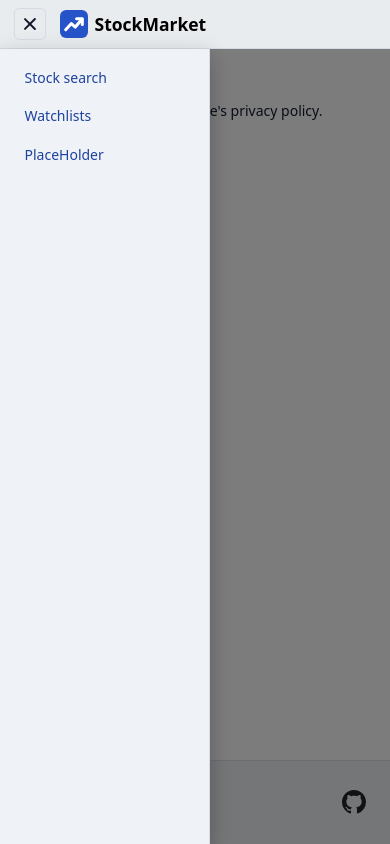
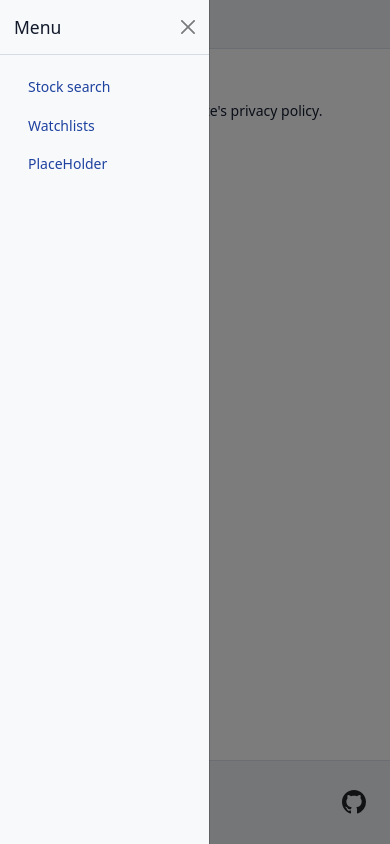
Before and after one commit to SleepyAlan/StockMarket, an ASP.NET Core app: page /Home/Privacy in a window 390 px wide, after a click that opens the changed part. Run offline with ASP.NET Core 8, Linux system fonts and the light colour scheme; the project's own start-up code is not run, and a stand-in starts its controllers and pages; some libraries are stand-ins or nearby versions.

Commit message:
Sidebar visual updated. Utilizing bootstrap offcanvas for mobile view.

```diff
--- a/StockMarket.Web/Views/Shared/_Layout.cshtml
+++ b/StockMarket.Web/Views/Shared/_Layout.cshtml
@@ -32,6 +32,7 @@
 <body class="d-flex flex-column min-vh-100">
   <a class="visually-hidden-focusable" href="#main">Skip to content</a>
 
+  @* Header *@
   <header class="app-header navbar bg-body-secondary border-bottom sticky-top px-3">
     <div class="d-flex align-items-center gap-3">
       <button type="button" id="sidebar-toggle" class="nav-toggle"
@@ -46,7 +47,14 @@
   </header>
 
   <div class="app-body">
-    <nav id="app-sidebar" class="app-sidebar" aria-label="Main">
+    @* Sidebar *@
+    <div class="offcanvas-lg offcanvas-start app-sidebar" tabindex="-1" id="app-sidebar" aria-labelledby="app-sidebar-label">
+      <div class="offcanvas-header border-bottom">
+        <h5 class="offcanvas-title" id="app-sidebar-label">Menu</h5>
+        <button type="button" class="btn-close d-lg-none" data-bs-dismiss="offcanvas" data-bs-target="#app-sidebar" aria-label="Close"></button>
+      </div>
+      <div class="offcanvas-body">
+        <nav aria-label="Main">
           <ul class="nav nav-pills flex-column gap-1">
             <li class="nav-item">
               <a class="nav-link @(IsActive("Stocks") ? "active" : "")"
@@ -59,19 +67,23 @@
                  asp-controller="Watchlists" asp-action="Index">Watchlists</a>
             </li>
             <li class="nav-item">
-          <a class="nav-link @(IsActive("Statements") ? "active" : "")"
-             aria-current="@(IsActive("Statements") ? "page" : null)"
-             asp-controller="Statements" asp-action="Index">PlaceHolder</a>
+              <a class="nav-link @(IsActive("placeholder") ? "active" : "")"
+                 aria-current="@(IsActive("placeholder") ? "page" : null)"
+                 asp-controller="placeholder" asp-action="placeholder">PlaceHolder</a>
             </li>
           </ul>
         </nav>
-
-    <div class="app-backdrop" data-sidebar-close></div>
+      </div>
+    </div>
 
     <div class="app-main">
+
+      @* Main content *@
       <main id="main" tabindex="-1" class="container-fluid py-3">
         @RenderBody()
       </main>
+
+      @* Footer *@
       <footer class="app-footer border-top bg-body-secondary text-body-secondary small px-3 py-3">
         <div class="container">
           <div class="row align-items-center">
@@ -88,6 +100,7 @@
           </div>
         </div>
       </footer>
+
     </div>
   </div>
 
--- a/StockMarket.Web/wwwroot/css/site.css
+++ b/StockMarket.Web/wwwroot/css/site.css
@@ -83,7 +83,7 @@ html {
 }
 
 /* === App Layout === */
-/* Layout: header, collapsible sidebar, sticky footer */
+/* Layout: header, sidebar (offcanvas below lg, collapsible rail from lg up), sticky footer */
 :root {
     --app-header-h: 3.5rem;
     --app-sidebar-w: 15rem;
@@ -105,80 +105,47 @@ main:focus {
     min-width: 0;
 }
 
-.app-sidebar {
-    flex: 0 0 var(--app-sidebar-w);
-    width: var(--app-sidebar-w);
-    align-self: flex-start;
-    position: sticky;
-    top: var(--app-header-h);
-    height: calc(100vh - var(--app-header-h));
-    height: calc(100dvh - var(--app-header-h));
-    overflow-y: auto;
-    padding: .75rem;
-    background-color: var(--bs-body-bg);
-    border-inline-end: 1px solid var(--bs-border-color);
-}
-
 .app-main {
     flex: 1 1 0;
-    min-width: 0; /* wide tables scroll inside their container instead of stretching the page */
+    min-width: 0;
     display: flex;
     flex-direction: column;
 }
 
     .app-main > main {
-        flex: 1 0 auto; /* pushes the footer to the bottom on short pages */
+        flex: 1 0 auto;
     }
 
-.app-backdrop {
-    display: none;
+/* Below lg, Bootstrap's offcanvas does the work (drawer, backdrop, focus trap, Escape, scroll lock).
+   Only its width is set here, to match the desktop rail. */
+.app-sidebar {
+    --bs-offcanvas-width: min(var(--app-sidebar-w), 85vw);
 }
 
-/* Desktop: sidebar sits in the layout and slides away, giving its space back to the content */
+/* From lg up, Bootstrap renders .offcanvas-lg as plain inline content; this makes it a sticky rail */
 @media (min-width: 992px) {
     .app-sidebar {
+        flex: 0 0 var(--app-sidebar-w);
+        width: var(--app-sidebar-w);
+        align-self: flex-start;
+        position: sticky;
+        top: var(--app-header-h);
+        height: calc(100vh - var(--app-header-h));
+        height: calc(100dvh - var(--app-header-h));
+        overflow-y: auto;
+        border-inline-end: 1px solid var(--bs-border-color);
         transition: margin-inline-start var(--app-sidebar-speed) ease, visibility 0s;
     }
+
+        .app-sidebar .offcanvas-body > nav {
+            flex: 1 1 auto;
+            padding: .75rem;
+        }
 
     html[data-sidebar="closed"] .app-sidebar {
         margin-inline-start: calc(-1 * var(--app-sidebar-w));
         visibility: hidden; /* removes hidden links from the tab order */
         transition: margin-inline-start var(--app-sidebar-speed) ease, visibility 0s var(--app-sidebar-speed);
-    }
-}
-
-/* Mobile: sidebar is an overlay with a backdrop; closed unless explicitly open */
-@media (max-width: 991.98px) {
-    .app-sidebar {
-        position: fixed;
-        top: var(--app-header-h);
-        left: 0;
-        width: min(var(--app-sidebar-w), 85vw);
-        height: calc(100vh - var(--app-header-h));
-        height: calc(100dvh - var(--app-header-h));
-        z-index: 1040;
-        background-color: var(--bs-secondary-bg);
-        overscroll-behavior: contain; /* scrolling the menu doesn't scroll the page behind it */
-        box-shadow: 0 .5rem 1.5rem rgb(0 0 0 / .25);
-        transition: transform var(--app-sidebar-speed) ease, visibility 0s;
-    }
-
-    html:not([data-sidebar="open"]) .app-sidebar {
-        transform: translateX(-100%);
-        visibility: hidden;
-        transition: transform var(--app-sidebar-speed) ease, visibility 0s var(--app-sidebar-speed);
-    }
-
-    .app-backdrop {
-        display: block;
-        position: fixed;
-        inset: var(--app-header-h) 0 0 0;
-        z-index: 1035;
-        background-color: rgb(0 0 0 / .5);
-    }
-
-    html:not([data-sidebar="open"]) .app-backdrop {
-        display: none;
     }
 }
 
```
Also changed, not shown: StockMarket.Web/wwwroot/js/layout.js (+18 -17 lines). Lines whose indentation alone changed are shown as unchanged.
